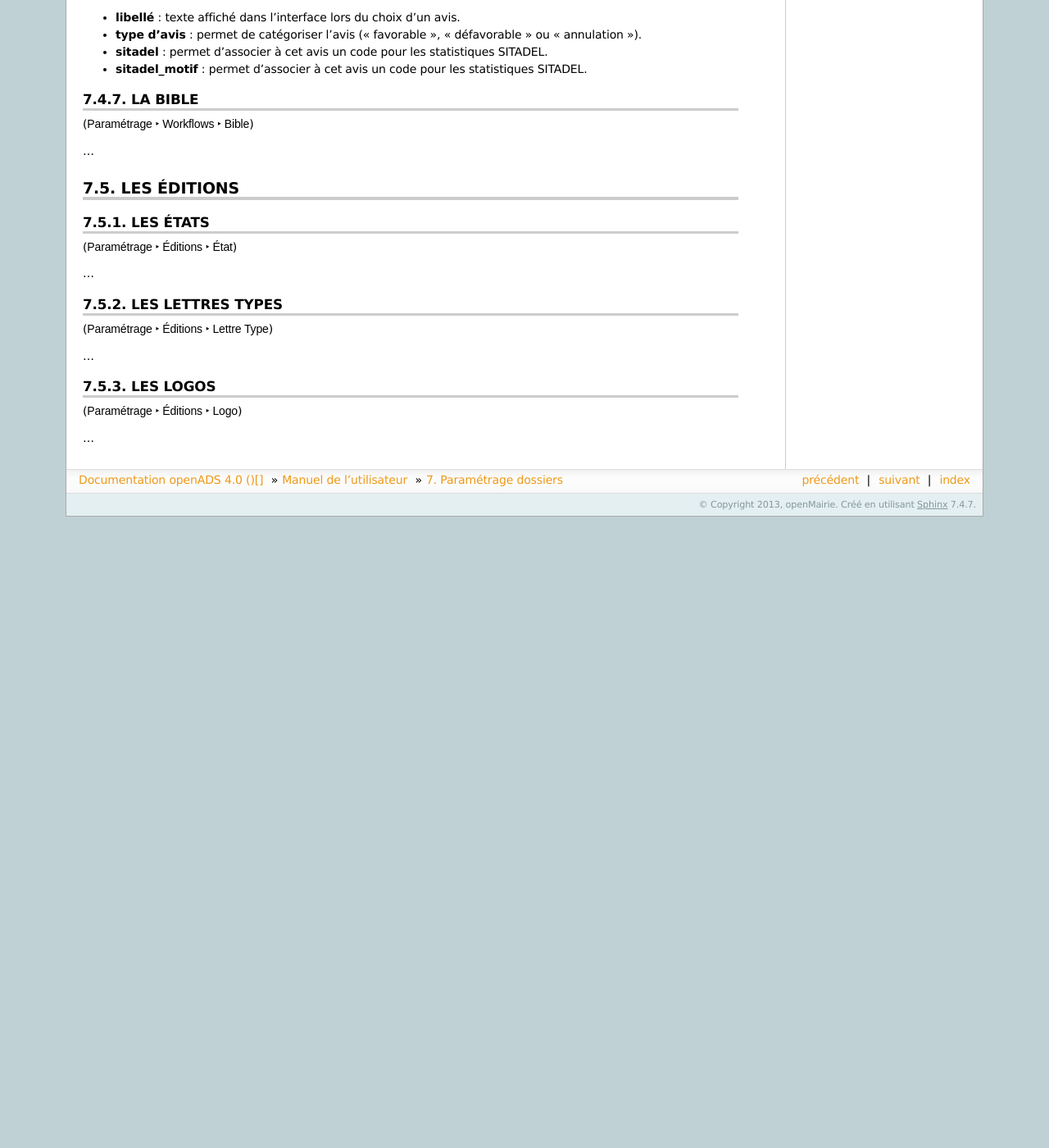
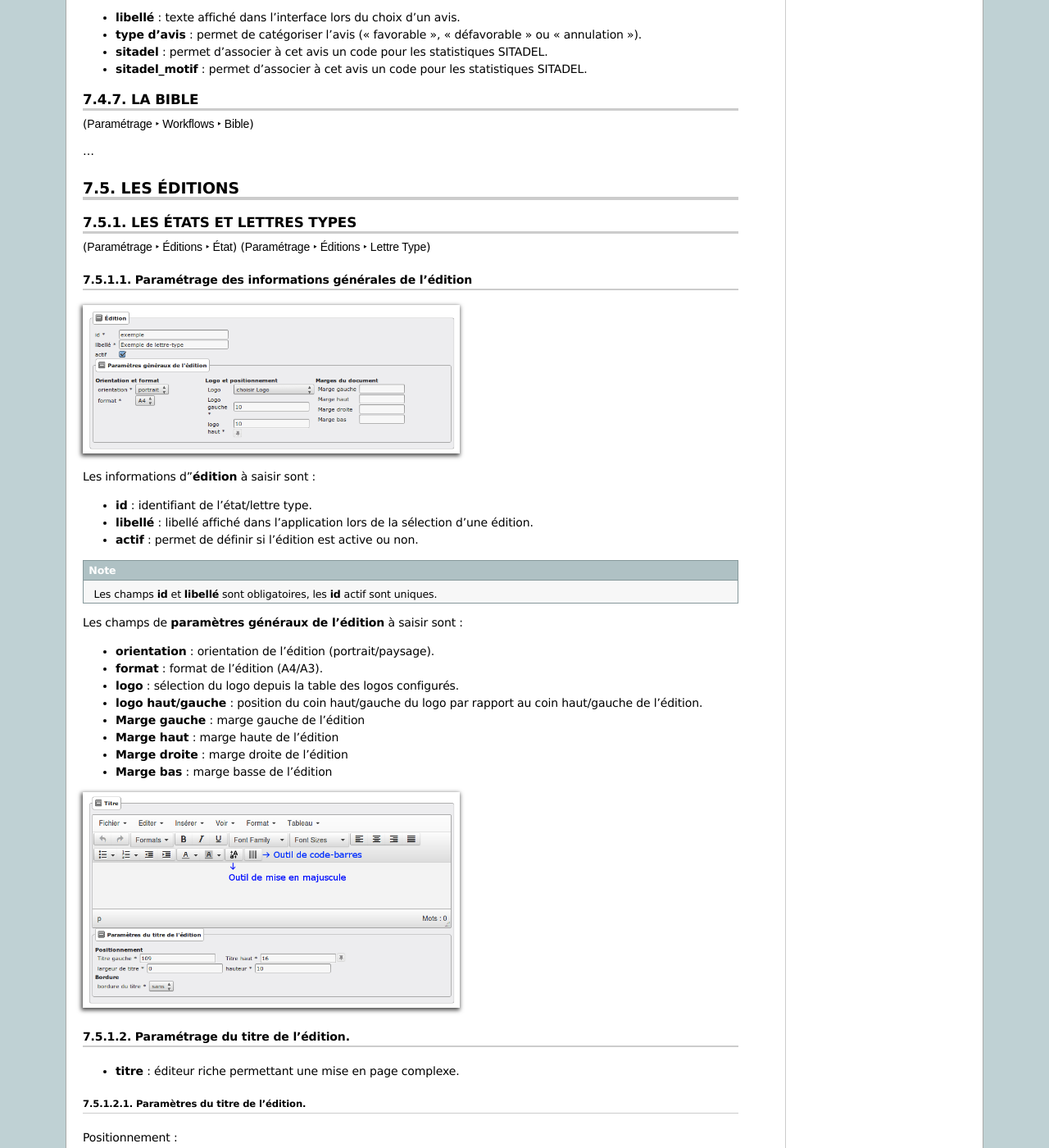
Before and after one commit to mpavaux/openads-documentation, a Sphinx documentation site: the page built from source/manuel_utilisateur/parametrage_dossier.rst, in a window 1280 px wide and 1400 px high, scrolled down 9815 px. Shown: the whole window at 82% size. Built offline with Sphinx 7.4.7, drawn with Linux system fonts in a browser that asks for light colours; before the commit the page ends 10445 px from its top, so only the background shows below that; some of the changed text lies outside the part shown.

Commit message:
Amélioration de la doc suite à la modification de la génération des éditions pdf

```diff
--- a/source/manuel_utilisateur/parametrage_dossier.rst
+++ b/source/manuel_utilisateur/parametrage_dossier.rst
@@ -679,31 +679,100 @@
 .. _parametrage_dossiers_editions:
 
 Les éditions
-#############
+############
 
 
-.. _parametrage_dossiers_om_etat:
+.. _parametrage_dossiers_om_etat_lettretype:
 
-=========
-Les états
-=========
+==========================
+Les états et lettres types
+==========================
 
 (:menuselection:`Paramétrage --> Éditions --> État`)
-
-...
-
-.. _parametrage_dossiers_om_lettretype:
-
-=================
-Les lettres types
-=================
-
 (:menuselection:`Paramétrage --> Éditions --> Lettre Type`)
 
-...
+Paramétrage des informations générales de l'édition
+=======================================================
 
+.. image:: parametrage_etat_lettretype_edition.png
 
-.. _parametrage_dossiers_om_logo:
+Les informations d'**édition** à saisir sont :
+
+* **id** : identifiant de l'état/lettre type.
+* **libellé** : libellé affiché dans l'application lors de la sélection d'une édition.
+* **actif** : permet de définir si l'édition est active ou non.
+
+.. note::
+
+    Les champs **id** et **libellé** sont obligatoires, les **id** actif sont uniques.
+
+Les champs de **paramètres généraux de l'édition** à saisir sont :
+
+* **orientation** : orientation de l'édition (portrait/paysage).
+* **format** : format de l'édition (A4/A3).
+* **logo** : sélection du logo depuis la table des logos configurés.
+* **logo haut/gauche** : position du coin haut/gauche du logo par rapport au coin
+  haut/gauche de l'édition.
+* **Marge gauche** : marge gauche de l'édition
+* **Marge haut** : marge haute de l'édition
+* **Marge droite** : marge droite de l'édition
+* **Marge bas** : marge basse de l'édition
+
+.. image:: parametrage_etat_lettretype_titre.png
+
+Paramétrage du titre de l'édition.
+====================================
+
+* **titre** : éditeur riche permettant une mise en page complexe.
+
+-----------------------------------
+Paramètres du titre de l'édition.
+-----------------------------------
+
+Positionnement :
+
+* **titre gauche** : positionnement du titre par rapport à la marge gauche de l'édition.
+* **titre haut** : positionnement du titre par rapport à la marge haute de l'édition.
+* **largeur de titre** : taille de la largeur du titre.
+* **hauteur** : hauteur minimum du titre.
+
+Bordure :
+
+* **bordure** : Affichage ou non d'une bordure.
+
+------------------------------------
+Paramètrage du corps de l'édition.
+------------------------------------
+
+.. image:: parametrage_etat_lettretype_corps.png
+
+* **corps** : éditeur riche permettant une mise en page complexe.
+
+.. note::
+
+    Il est possible d'ajouter les sous états paramétrés via le menu **Insérer->
+    Sous-états**, un sous-état de chaque type peut être affiché.
+    Il est possible d'appliquer une transformation en code-barres d'une sélection
+    en cliquant sur l'icône correspondante, de la même façon il est possible de
+    mettre en majuscule une sélection (champ de fusion).
+
+------------------------------------------------
+Paramètrage des champs de fusions de l'édition
+------------------------------------------------
+
+.. image:: parametrage_etat_lettretype_sql.png
+
+* **SQL** : sélection d'un jeu de champs de fusion.
+
+------------------------------------------------
+Paramètrage des champs de fusions de l'édition
+------------------------------------------------
+
+.. image:: parametrage_etat_lettretype_sousetat.png
+
+* **Police personnalisée** : sélection de la police des sous-états.
+* **Couleur texte** : sélection de la couleur du texte des sous-états.
+
 
 =========
 Les logos
```
Also changed, not shown: other parts of source/manuel_utilisateur/parametrage_dossier.rst (+1 -1 lines), source/manuel_utilisateur/instruction.rst (+26 -2 lines), source/manuel_utilisateur/instruction_form_edition.png (added), source/manuel_utilisateur/parametrage_etat_lettretype_corps.png (added), source/manuel_utilisateur/parametrage_etat_lettretype_edition.png (added), source/manuel_utilisateur/parametrage_etat_lettretype_sousetat.png (added), source/manuel_utilisateur/parametrage_etat_lettretype_sql.png (added), source/manuel_utilisateur/parametrage_etat_lettretype_titre.png (added).
